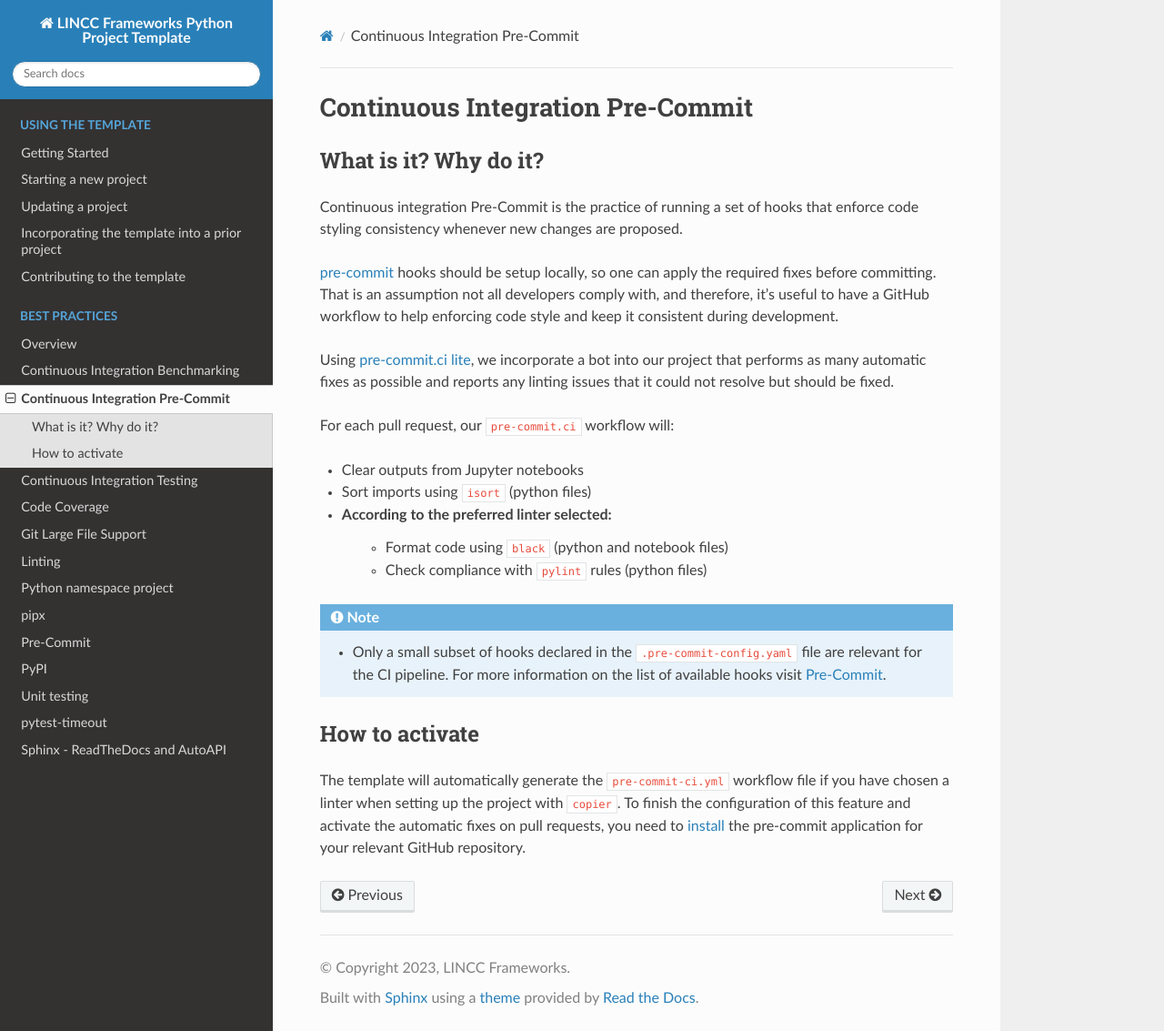
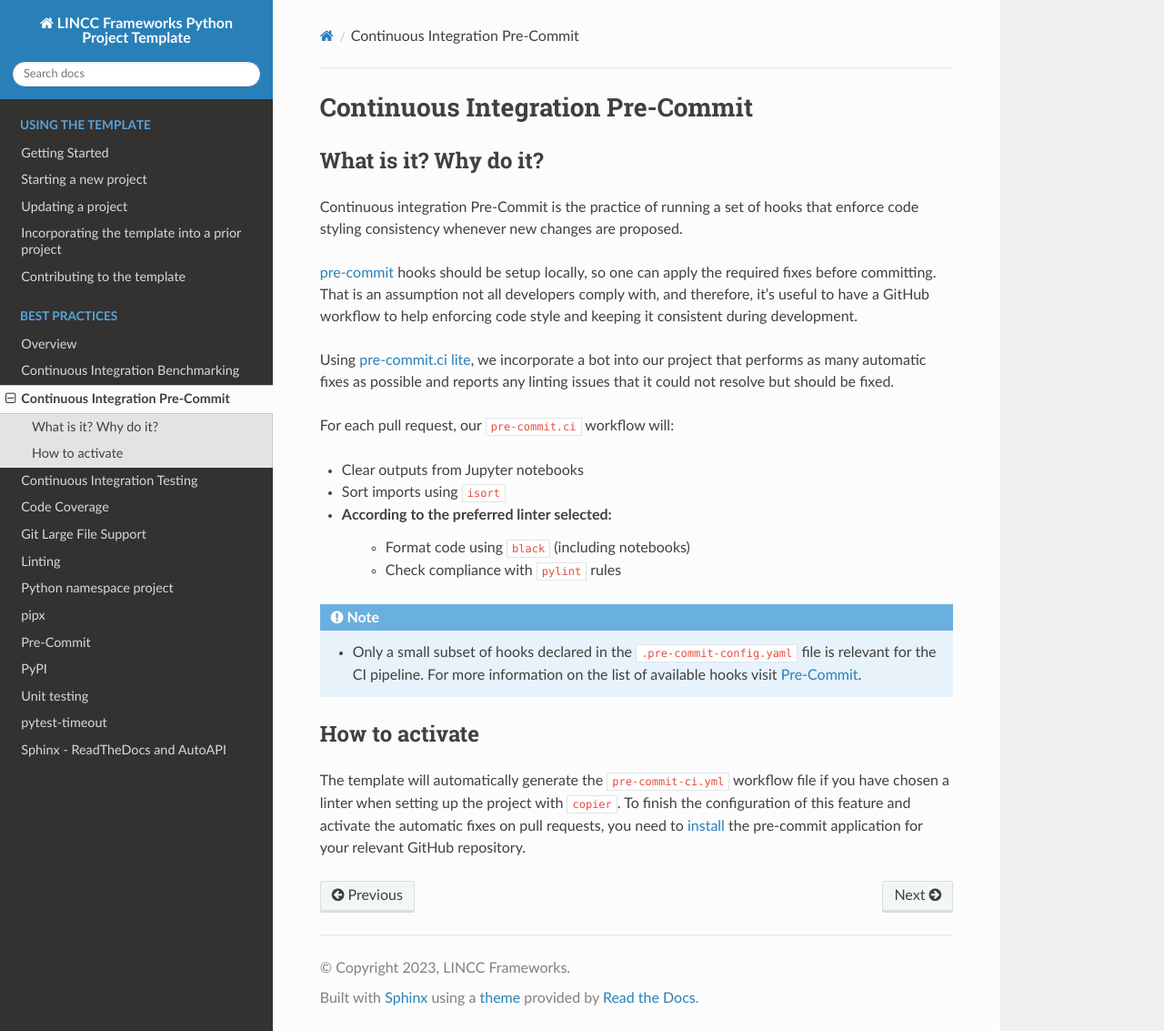
Before and after one commit to lincc-frameworks/python-project-template, a Sphinx documentation site: the page built from docs/practices/ci_precommit.rst, in a window 1280 px wide and 1133 px high. Shown: the whole window at 91% size. Built offline with Sphinx 7.4.7 and the Read the Docs theme 2.0.0, drawn with Linux system fonts in a browser that asks for light colours; the version number could not be read and is left out.

Commit message:
FIx typos in documentation

```diff
--- a/docs/practices/ci_precommit.rst
+++ b/docs/practices/ci_precommit.rst
@@ -10,7 +10,7 @@
 `pre-commit <https://pre-commit.com>`_ hooks should be setup locally, so one can
 apply the required fixes before committing. That is an assumption not all
 developers comply with, and therefore, it's useful to have a GitHub workflow
-to help enforcing code style and keep it consistent during development.
+to help enforcing code style and keeping it consistent during development.
 
 Using `pre-commit.ci lite <https://pre-commit.ci/lite>`_, we incorporate a bot
 into our project that performs as many automatic fixes as possible and reports
@@ -19,14 +19,14 @@
 For each pull request, our ``pre-commit.ci`` workflow will:
 
 * Clear outputs from Jupyter notebooks
-* Sort imports using ``isort`` (python files)
+* Sort imports using ``isort``
 * According to the preferred linter selected:
-   * Format code using ``black`` (python and notebook files)
-   * Check compliance with ``pylint`` rules (python files)
+   * Format code using ``black`` (including notebooks)
+   * Check compliance with ``pylint`` rules
 
 .. note::
   * Only a small subset of hooks declared in the ``.pre-commit-config.yaml`` file
-    are relevant for the CI pipeline. For more information on the list of available
+    is relevant for the CI pipeline. For more information on the list of available
     hooks visit :doc:`Pre-Commit <../practices/precommit>`.
 
 How to activate
```
